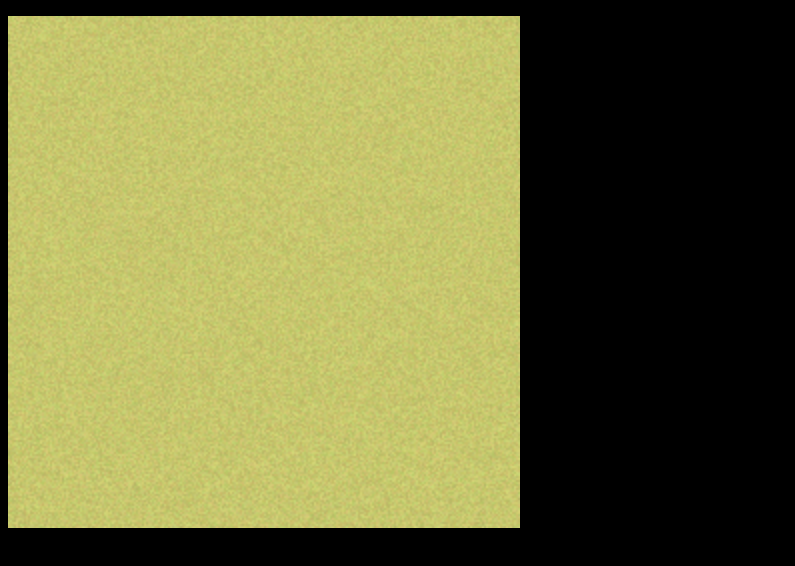
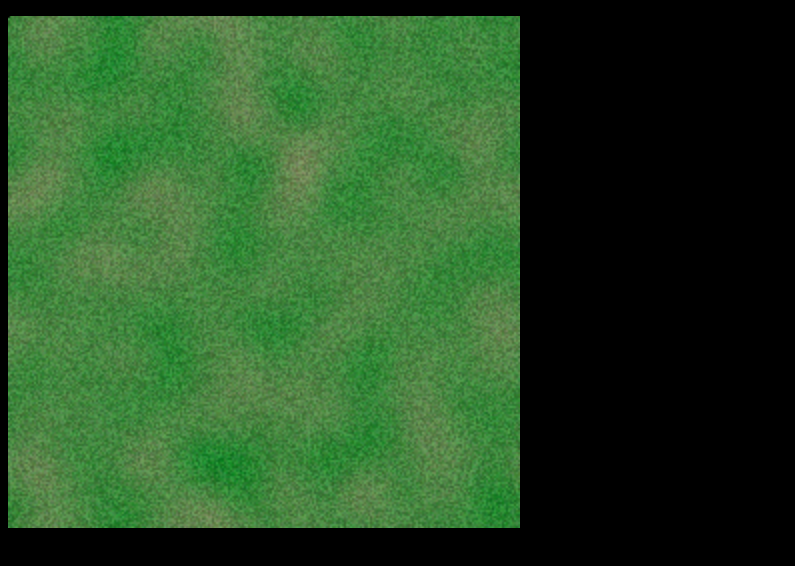
Before and after one commit to cosmologicon/UFX, a plain HTML site: page test/texture.html in a window 1280 px wide. Shown: the part 54-620 px from the top of the page, without its empty margins (0-795 px from the left). Drawn offline with Linux system fonts and the light colour scheme; a web font is replaced by a local one.

Commit message:
UFX.texture: patchy grass

```diff
--- a/src/texture.js
+++ b/src/texture.js
@@ -256,4 +256,42 @@ UFX.texture = {
         return canvas
     },
 
+
+    // Perlin noise + static
+    noisestat: function () {
+        var obj = this.reduceargs(arguments)
+        var w = obj.width || obj.size || 256
+        var h = obj.height || obj.size || 256
+        var rmin = obj.rmin || 0, rmax = "rmax" in obj ? obj.rmax : 256
+        var gmin = obj.gmin || 0, gmax = "gmax" in obj ? obj.gmax : 256
+        var bmin = obj.bmin || 0, bmax = "bmax" in obj ? obj.bmax : 256
+        var wmin = obj.wmin || 0, wmax = obj.wmax || 0
+        var dr = "dr" in obj ? obj.dr : 0
+        var dg = "dg" in obj ? obj.dg : 0
+        var db = "db" in obj ? obj.db : 0
+        var dw = "dw" in obj ? obj.dw : 0
+        if (obj.seed) UFX.random.setseed(obj.seed)
+        var ndata = this.noisedata(obj)
+        var canvas = this.makecanvas(w, h), data = canvas.data
+        for (var j = 0, k = 0 ; k < w*h ; j += 4, ++k) {
+            var white = wmax && UFX.random.rand(wmin, wmax) + v*dw
+            var v = ndata[k]
+            data[j] = white + (rmax && UFX.random.rand(rmin, rmax)) + v*dr
+            data[j+1] = white + (gmax && UFX.random.rand(gmin, gmax)) + v*dg
+            data[j+2] = white + (bmax && UFX.random.rand(bmin, bmax)) + v*db
+            data[j+3] = 255
+        }
+        canvas.applydata()
+        return canvas
+    },
+
+    patchygrass: function () {
+        return this.noisestat(this.reduceargs(arguments), {
+            wmin: 40, wmax: 80, dw: -40,
+            rmin: 0, rmax: 20, dr: -40,
+            gmin: 60, gmax: 90, dg: 40,
+            bmin: 0, bmax: 10,
+        })
+    },
+
 }
--- a/test/texture.html
+++ b/test/texture.html
@@ -52,7 +52,7 @@ context.fillRect(0, 0, 512, 512)
 context.translate(256, 256)
 context.scale(2, 2)
 
-context.drawImage(UFX.texture.deadgrass(), -128, -128)
+context.drawImage(UFX.texture.patchygrass(), -128, -128)
 //context.drawImage(UFX.texture.dirt(), -128, -128)
 //context.drawImage(UFX.texture.roughshade({ascale: 40, alpha0: 40, scale: 64}), -128, -128)
 
```
